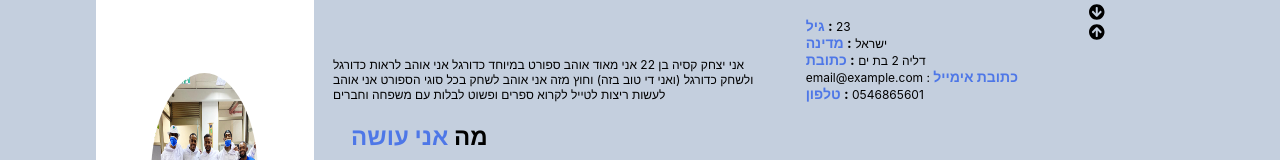
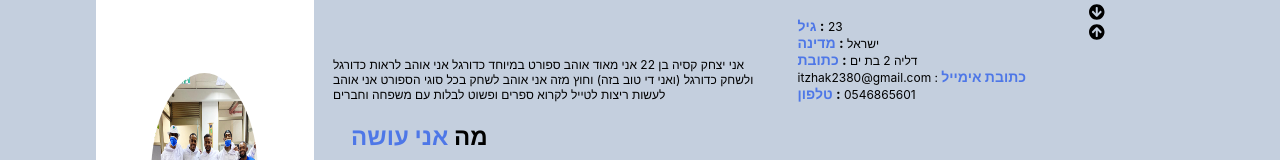
Before and after one commit to itzhak12380/portfolio, a React (Create React App) app: page /AboutMe in a window 1280 px wide. Both pictures are taken after a click on the element 1156 px from the left and 695 px from the top of the page. Shown: the part 133-293 px from the top of the page. Built offline with nearby package versions, Linux system fonts and the light colour scheme.

Commit message:
email change

```diff
--- a/src/components/RightSideContent/PortfolioContent/AboutMe.jsx
+++ b/src/components/RightSideContent/PortfolioContent/AboutMe.jsx
@@ -176,7 +176,7 @@ export function HebrowAboutMe() {
                         <br />
                         <h3 style={{ display: 'inline' }}><BLUTTEXT style={{ color: TextColor.TextColor }}>כתובת</BLUTTEXT>  :</h3> <SPANText >דליה 2 בת ים</SPANText>
                         <br />
-                        <SPANText  >email@example.com  :</SPANText><h3 style={{ display: 'inline' }}><BLUTTEXT style={{ color: TextColor.TextColor }}> כתובת אימייל</BLUTTEXT> </h3>
+                        <SPANText  >itzhak2380@gmail.com  :</SPANText><h3 style={{ display: 'inline' }}><BLUTTEXT style={{ color: TextColor.TextColor }}> כתובת אימייל</BLUTTEXT> </h3>
                         <br />
                         <h3 style={{ display: 'inline' }}><BLUTTEXT style={{ color: TextColor.TextColor }}>טלפון</BLUTTEXT>  :</h3> <SPANText >0546865601</SPANText>
 
```
